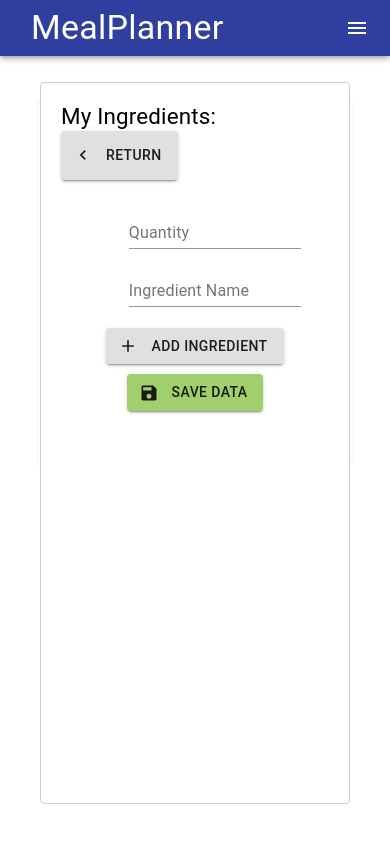
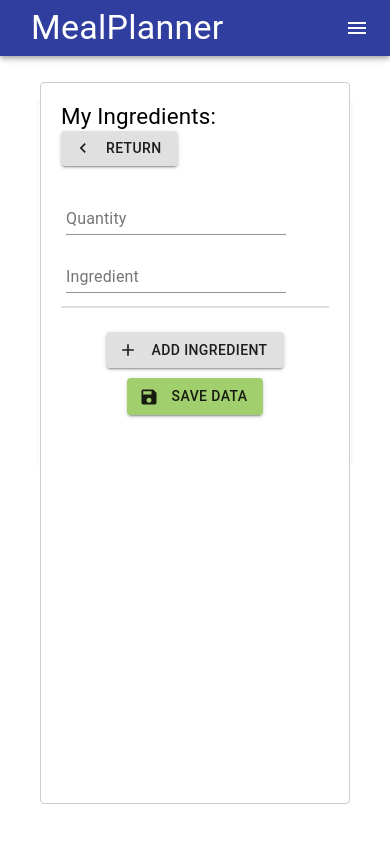
Before and after one commit to horotranee/MealPlanner, a React (Create React App) app in the folder client/: page /calendar in a window 390 px wide. Both pictures are taken after a click on the button "EDIT MY PANTRY". Built offline with nearby package versions, Linux system fonts and the light colour scheme; no server answers.

Commit message:
finished responsive fixes

```diff
--- a/client/src/react-components/IngredientModal/index.js
+++ b/client/src/react-components/IngredientModal/index.js
@@ -84,10 +84,13 @@ export class IngredientModal extends Component {
             {
               this.state.ingredients.map((ingredient, index) => {
                 return(
-                  <li className='ingredientContainer' index={index}>
-                    <TextField label='Quantity' className='qInput' type='number' value={ingredient.qty} onChange={this.handleIngredientQtyChange} />
-                    <TextField label='Ingredient Name' className='nInput' type='text' value={ingredient.name} onChange={this.handleIngredientNameChange} />
-                  </li>
+                  <div>
+                    <li className='ingredientContainer' index={index}>
+                      <TextField label='Quantity' className='qInput' type='number' value={ingredient.qty} onChange={this.handleIngredientQtyChange} />
+                      <TextField label='Ingredient' className='nInput' type='text' value={ingredient.name} onChange={this.handleIngredientNameChange} />
+                    </li>
+                    <hr />
+                  </div>
                 )
               })
             }
--- a/client/src/react-components/ListModal/styles.css
+++ b/client/src/react-components/ListModal/styles.css
@@ -37,7 +37,7 @@ summary:hover {
 }
 
 .modalHeader button {
-  height: 3.5em;
+  height: 2.5em;
 }
 
 @media only screen and (max-width: 778px) {
--- a/client/src/react-components/MealModal/index.js
+++ b/client/src/react-components/MealModal/index.js
@@ -1,6 +1,6 @@
 import React, { Component } from 'react'
 import Modal from 'react-modal'
-import { Select, FormControl, InputLabel, Button, TextField, MenuItem, Typography } from '@material-ui/core'
+import { Select, FormControl, InputLabel, Button, TextField, MenuItem, Typography, Divider } from '@material-ui/core'
 import { Close, ChevronLeft, Publish } from '@material-ui/icons'
 import { addMeal } from '../../actions/actions'
 import './styles.css'
@@ -107,10 +107,13 @@ export class index extends Component {
             {
               this.state.ingredients.map((ingredient, index) => {
                 return(
-                  <li className='ingredientContainer' index={index}>
-                    <TextField type='number' label='Quantity' className='qInput' inputProps={{ type: 'number' }} onChange={this.handleIngredientQtyChange} />
-                    <TextField className='nInput' label='Ingredient Name' onChange={this.handleIngredientNameChange} />
-                  </li>
+                  <div>
+                    <li className='ingredientContainer' index={index}>
+                      <TextField type='number' label='Quantity' className='qInput' inputProps={{ type: 'number' }} onChange={this.handleIngredientQtyChange} />
+                      <TextField className='nInput' label='Ingredient' onChange={this.handleIngredientNameChange} />
+                    </li>
+                    <hr />
+                  </div>
                 )
               })
             }
@@ -118,7 +121,7 @@ export class index extends Component {
             <Button variant='contained' onClick={this.handleAddIngredient}>Add Ingredient</Button>
           </FormControl>
           <FormControl className='input-field'>
-            <TextField label='Meal Description' onChange={this.handleDescriptionChange} />
+            <TextField label='Description' onChange={this.handleDescriptionChange} />
           </FormControl>
           <div className='modalFooterButtons'>
             <Button startIcon={<Publish />} type='submit' variant='contained'>Submit</Button>
--- a/client/src/react-components/MealModal/styles.css
+++ b/client/src/react-components/MealModal/styles.css
@@ -2,6 +2,7 @@
     margin-top: 5vh;
     display: grid;
     grid-template-columns: repeat(12, 1fr);
+    grid-template-rows: repeat(12, 1fr);
 }
 
 #mealModal .modalHeader {
@@ -14,6 +15,7 @@
 
 #mealModalForm {
     grid-column: 3 / span 10;
+    grid-row: 2 / span 10;
     display: flex;
     flex-direction: column;
     width: 75%;
@@ -46,14 +48,24 @@
 }
 
 .list-holder ul {
-    display: flex;
-    flex-direction: column;
-    align-items: center;
+    list-style-position: inside;
+    padding-left: 0px;
+}
+
+.list-holder hr {
+    border-style: ridge;
+    border-color: #e0e0e0;
+}
+
+@media only screen and (min-width: 768px) {
+    .list-holder hr {
+        display: none;
+    }
 }
 
 .ingredientContainer {
     display: flex;
-    width: 80%;
+    width: 100%;
     flex-wrap: wrap;
 }
 
```
